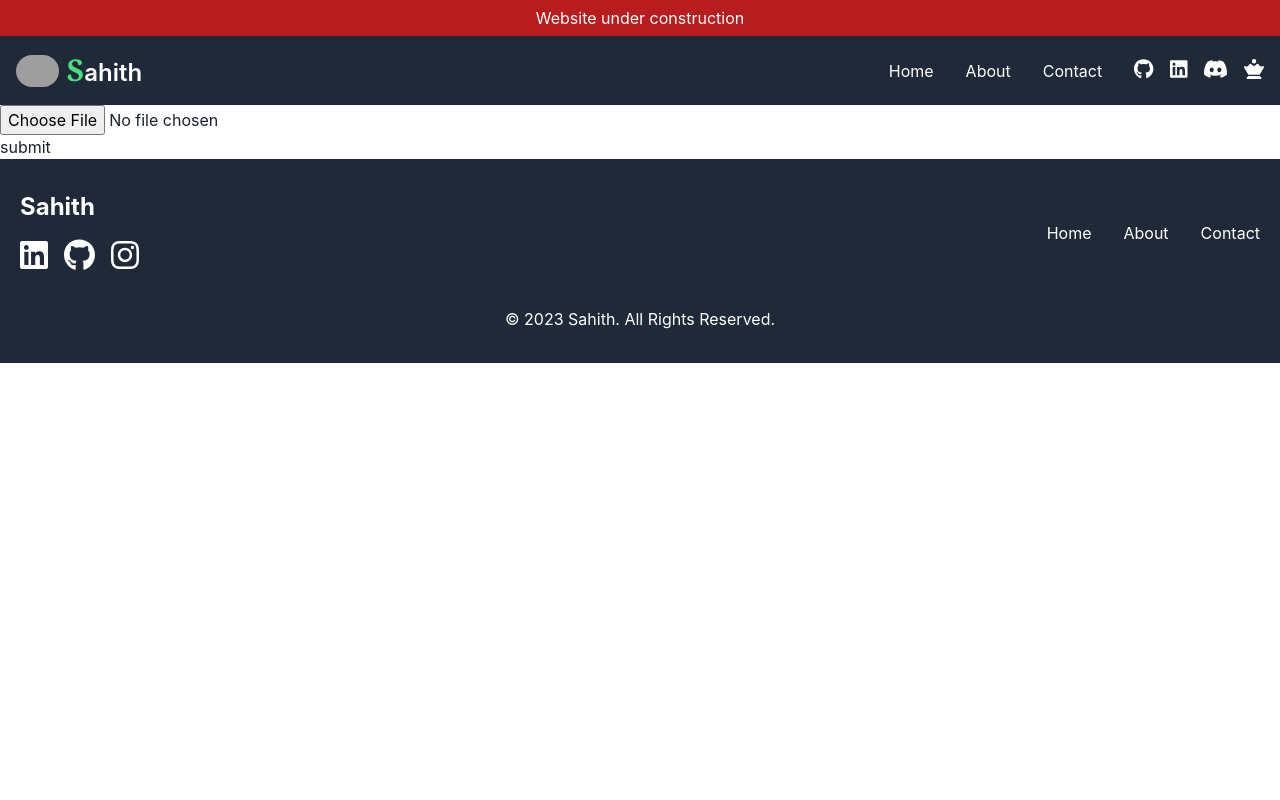
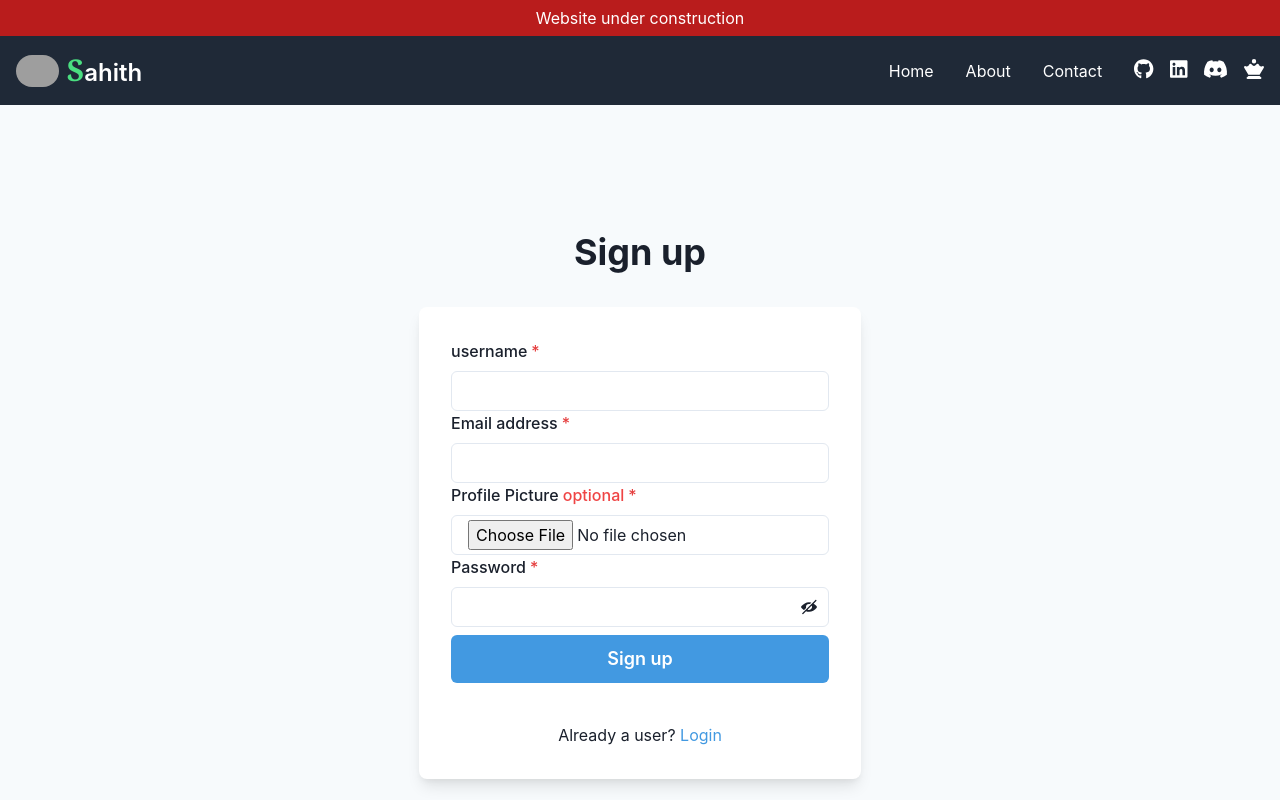
Before and after one commit to sahith29s/myWebsiteFrontend, a React (Vite) app: page /signup in a window 1280 px wide. Shown: the top 800 px of the page. Built offline with nearby package versions, Linux system fonts and the light colour scheme; no server answers; grey boxes are pictures that could not be loaded; a web font is replaced by a local one.

Commit message:
signup page logic emplimented create user

```diff
--- a/src/App.tsx
+++ b/src/App.tsx
@@ -7,6 +7,7 @@ import AboutUs from "./components/About"
 import Chat from "./components/Chat"
 import Pagenotfound from "./components/Pagenotfound"
 import Signup from "./components/Signup"
+import Login from "./components/Login"
 
 const App = () => {
   return (
@@ -20,6 +21,7 @@ const App = () => {
         <Route path="/about" element={<AboutUs />} />
         <Route path="/chat" element={<Chat />} />
         <Route path="/signup" element={<Signup />} />
+        <Route path="/login" element={<Login />} />
       </Routes>
       <Footer />
 
--- /dev/null
+++ b/src/backendBaseUrl.ts
@@ -0,0 +1,3 @@
+const baseUrl = "https://hakur.onrender.com/"
+
+export { baseUrl }
--- a/src/components/Contact.tsx
+++ b/src/components/Contact.tsx
@@ -1,5 +1,3 @@
-
-
 import React, { useState } from 'react';
 
 const Contact = () => {
--- /dev/null
+++ b/src/components/Login.tsx
@@ -0,0 +1,20 @@
+import { Link } from 'react-router-dom'
+
+const Login = () => {
+    return (
+        <div className="flex items-center justify-center h-[40vh] sm:h-screen bg-gradient-to-r from-blue-500 to-purple-600">
+            <div className="text-center text-white">
+                <h1 className="text-5xl font-bold mb-4">Login page still under construction</h1>
+                <p className="text-lg mb-8">
+                    Oops! The page you are looking for might be in another castle.
+                </p>
+                <p className="text-lg mb-8">
+                    Go back to <Link to="/" className="underline">the home page</Link>.
+                </p>
+            </div>
+        </div>
+
+    )
+}
+
+export default Login
--- a/src/components/Navbar.tsx
+++ b/src/components/Navbar.tsx
@@ -5,7 +5,7 @@ import { Link } from 'react-router-dom';
 
 const Navbar = () => {
     return (
-        <nav className="bg-gray-800 p-4 sticky top-0">
+        <nav className="bg-gray-800 z-10 p-4 sticky top-0">
             <div className="container mx-auto sm:flex justify-between items-center">
                 {/* Left side of the navbar (Brand/logo) */}
                 <div className="flex items-center justify-center">
--- a/src/components/Signup.tsx
+++ b/src/components/Signup.tsx
@@ -1,40 +1,215 @@
-import { useState } from "react"
+import { baseUrl } from "../backendBaseUrl"
+import {
+    Flex,
+    Box,
+    FormControl,
+    FormLabel,
+    Input,
+    InputGroup,
+    InputRightElement,
+    Stack,
+    Button,
+    Heading,
+    Text,
+    useColorModeValue,
+    Link,
+    useToast,
+} from "@chakra-ui/react"
 
+import { useEffect, useState } from "react"
+import { ViewIcon, ViewOffIcon } from "@chakra-ui/icons"
+import { useNavigate } from "react-router-dom"
 
-const photo = () => {
-    const [inputTagImage, setInputTagImage] = useState<File | null>(null);
-    const [profilePicture, setProfilePicture] = useState<string>("");
+const Signup = () => {
+    useEffect(() => {
+        if (localStorage.getItem("isSignup")) {
+            history("/login")
+        }
+    }, [])
 
-    const handleClick = (e: any) => {
+    const history = useNavigate();
 
-        const files = e.target.files;
-        setInputTagImage(files[0]);
+    interface formDataInterface {
+        username: string,
+        email: string,
+        password: string
+        profile: string
+    }
+
+    const normalData = {
+        username: "",
+        email: "",
+        password: "",
+        profile: ""
+    }
+
+    const [formData, setformData] = useState<formDataInterface>(normalData);
+    const handleFormInput = (e: any) => {
+        console.log(e.target.name);
+        setformData({ ...formData, [e.target.name]: e.target.value });
     };
 
-    const handleSubmit = () => {
+    const toast = useToast()
+    const [showPassword, setShowPassword] = useState(false)
+    const [inputTagImage, setInputTagImage] = useState<File | null>(null);
+
+    const handleToSetImage = (e: React.MouseEvent<HTMLInputElement, MouseEvent>) => {
+        const files = (e.target as HTMLInputElement).files;
+        if (files) {
+            setInputTagImage(files[0]);
+        }
+    };
+
+    const submitForm = async (e: React.FormEvent<HTMLFormElement>) => {
+        e.preventDefault();
+        console.log(inputTagImage);
+
         if (inputTagImage && (inputTagImage.type === "image/jpeg" || inputTagImage.type === "image/png")) {
+            console.log("sahith");
             const formDataVar = new FormData()
             formDataVar.append("file", inputTagImage)
             formDataVar.append("upload_preset", "deployWebsite")
             formDataVar.append("cloud_name", "dpm6uveua")
-            fetch("https://api.cloudinary.com/v1_1/dpm6uveua/image/upload", {
+            let cloudinaryFetch = await fetch("https://api.cloudinary.com/v1_1/dpm6uveua/image/upload", {
                 method: "post",
                 body: formDataVar
-            }).then((res) => res.json()).then((data) => {
-                setProfilePicture(data.url)
+            })
+            // .then((res) => res.json()).then((data) => {
+            //     console.log(data.url);
+            //     setformData({ ...formData, profile: data.url })
+            // })
+            cloudinaryFetch = await cloudinaryFetch.json()
+            console.log(cloudinaryFetch.url);
+            setformData({ ...formData, profile: cloudinaryFetch.url });
+        }
+
+
+        const { username, email, password } = formData;
+        if (!username || !email || !password) {
+            toast({
+                title: "Credentials",
+                description: "Enter all the credentials first",
+                status: "warning",
+                position: "bottom-left",
+                duration: 9000,
+                isClosable: true,
+            })
+            return;
+        }
+
+        let response = await fetch((baseUrl + "api/user/register"), {
+            method: "POST",
+            headers: { "Content-Type": "application/json", },
+            body: JSON.stringify(formData),
+        });
+
+        // console.log(response.status);
+        if (response.status === 201) {
+            let data = await response.json();
+            console.log(data);
+            toast({
+                title: "Account created.",
+                description: "We've created your account for you.",
+                status: "success",
+                position: "bottom-left",
+                duration: 9000,
+                isClosable: true,
+            })
+            localStorage.setItem("isSignup", "true")
+            setformData(normalData)
+            history("/login")
+            return
+        }
+
+        else {
+            toast({
+                title: "Account not created.",
+                description: "Some error is the server",
+                status: "error",
+                position: "bottom-left",
+                duration: 9000,
+                isClosable: true,
             })
         }
     };
 
+    return (
 
-    return (
         <>
-            <input type="file" onChange={(e) => handleClick(e)} />
-            <div></div>
-            <button onClick={handleSubmit}>submit</button>
-            {profilePicture}
+            <Flex
+                minH={"100vh"}
+                align={"center"}
+                justify={"center"}
+                bg={useColorModeValue("gray.50", "gray.800")}>
+                <Stack spacing={8} mx={"auto"} maxW={"lg"} py={12} px={6}>
+                    <Stack align={"center"}>
+                        <Heading fontSize={"4xl"} textAlign={"center"}>
+                            Sign up
+                        </Heading>
+                    </Stack>
+
+                    <Box
+                        rounded={"lg"}
+                        bg={useColorModeValue("white", "gray.700")}
+                        boxShadow={"lg"}
+                        p={8}>
+                        <Stack spacing={4}>
+                            <form onSubmit={submitForm}>
+                                <FormControl id="username" isRequired>
+                                    <FormLabel>username</FormLabel>
+                                    <Input name="username" value={formData.username} onChange={(e) => handleFormInput(e)} type="message" />
+                                </FormControl>
+
+                                <FormControl id="email" isRequired>
+                                    <FormLabel>Email address</FormLabel>
+                                    <Input name="email" value={formData.email} onChange={(e) => handleFormInput(e)} type="email" />
+                                </FormControl>
+
+                                <FormControl id="profile" isRequired>
+                                    <FormLabel>Profile Picture <span className="text-red-500">optional</span></FormLabel>
+                                    <Input name="profile" className="p-1" onClick={(e) => handleToSetImage(e)} type="file" />
+                                </FormControl>
+
+                                <FormControl id="password" isRequired>
+                                    <FormLabel>Password</FormLabel>
+                                    <InputGroup>
+                                        <Input name="password" value={formData.password} onChange={(e) => handleFormInput(e)} type={showPassword ? "text" : "password"} />
+                                        <InputRightElement h={"full"}>
+                                            <Button
+                                                variant={"ghost"}
+                                                onClick={() => setShowPassword((showPassword) => !showPassword)}>
+                                                {showPassword ? <ViewIcon /> : <ViewOffIcon />}
+                                            </Button>
+                                        </InputRightElement>
+                                    </InputGroup>
+                                </FormControl>
+                                <Stack spacing={10} pt={2}>
+                                    <Button
+                                        // onClick={submitForm}
+                                        loadingText="Submitting"
+                                        size="lg"
+                                        bg={"blue.400"}
+                                        color={"white"}
+                                        _hover={{
+                                            bg: "blue.500",
+                                        }}>
+                                        Sign up
+                                    </Button>
+                                </Stack>
+                            </form>
+
+
+                            <Stack pt={6}>
+                                <Text align={"center"}>
+                                    Already a user? <Link color={"blue.400"}>Login</Link>
+                                </Text>
+                            </Stack>
+                        </Stack>
+                    </Box>
+                </Stack>
+            </Flex>
         </>
     )
 }
 
-export default photo
+export default Signup
```
